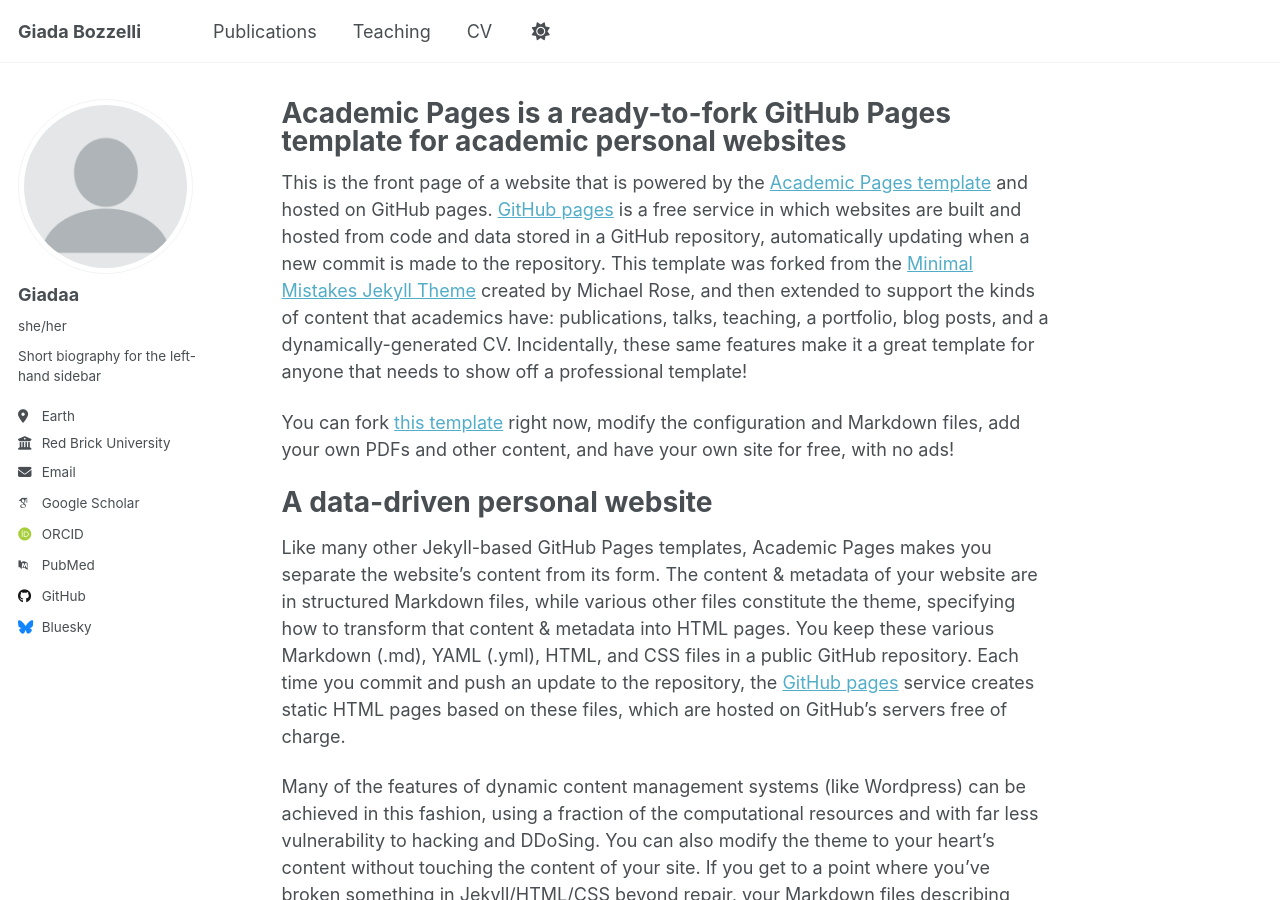
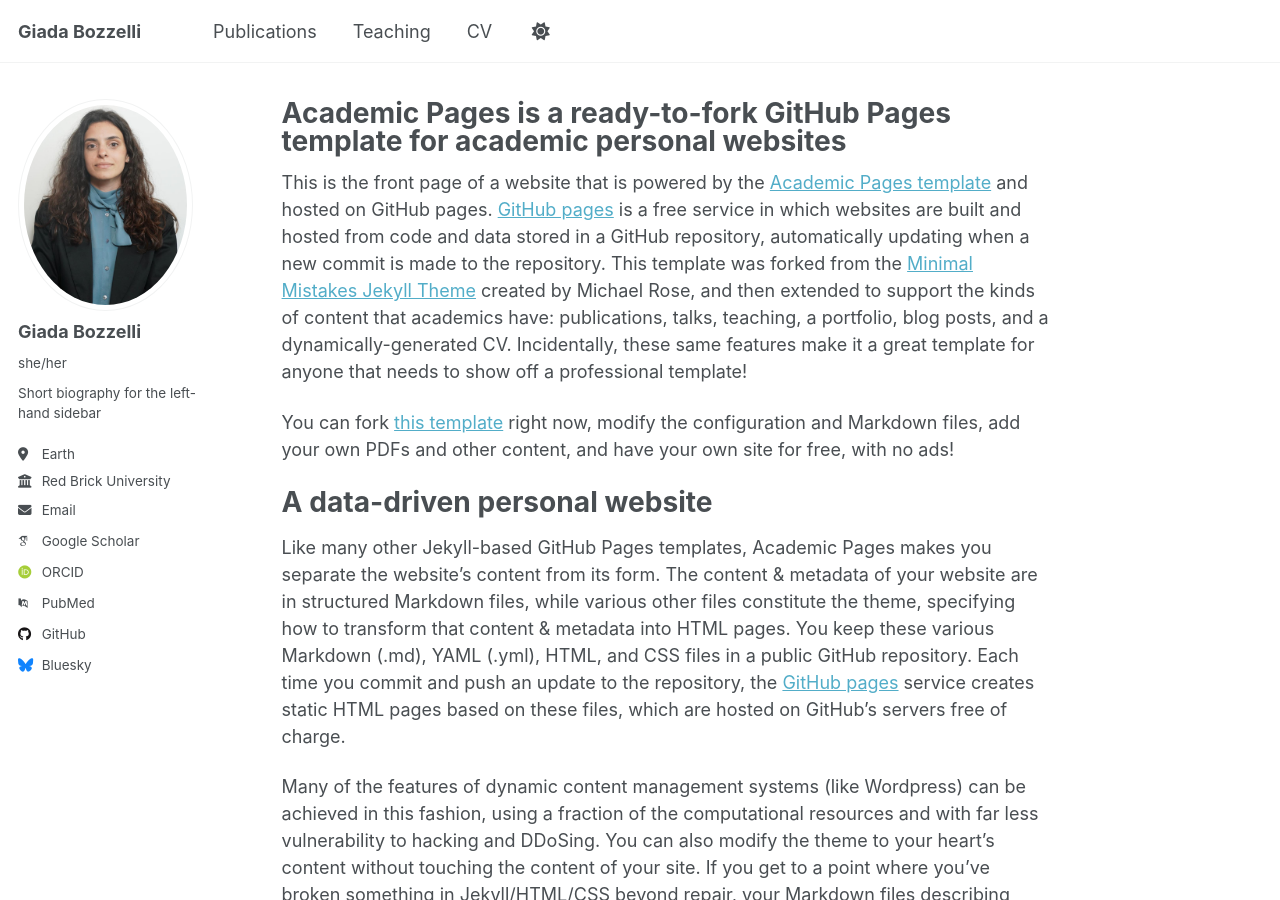
Before and after one commit to Gimmibozz/Gimmibozz.github.io, a Jekyll site: the page built from _pages/about.md, in a window 1280 px wide and 900 px high. Built offline with Jekyll 4.4.1, drawn with Linux system fonts in a browser that asks for light colours; some web fonts are replaced; a script that is not in the unit is left out.

Commit message:
Update _config.yml

```diff
--- a/_config.yml
+++ b/_config.yml
@@ -23,8 +23,8 @@ repository               : "academicpages/academicpages.github.io"
 #               Additional customization can be done by editing /_includes/author-profile.html
 author:
   # Biographic information
-  avatar           : "profile.png"
-  name             : "Giadaa"
+  avatar           : "profile.jpeg"
+  name             : "Giada Bozzelli"
   pronouns         : "she/her"
   bio              : "Short biography for the left-hand sidebar"
   location         : "Earth"
```
